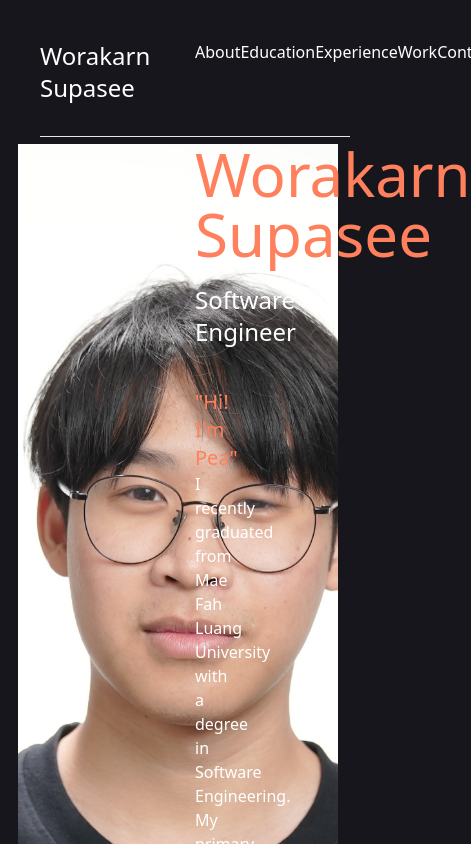
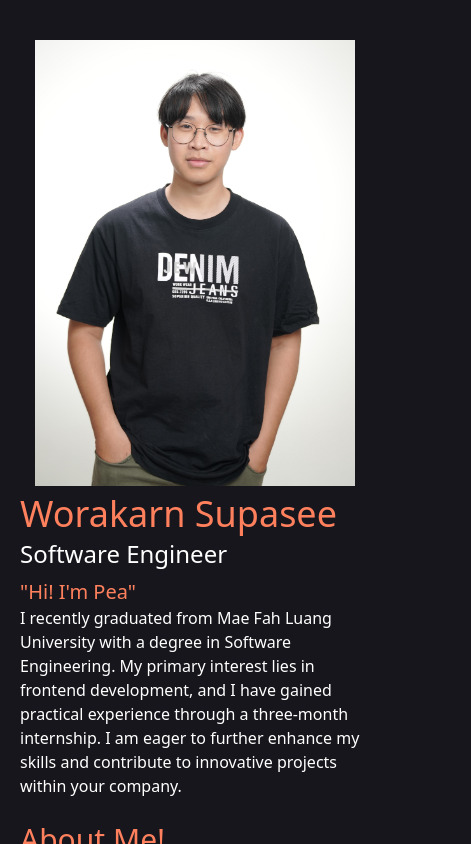
Before and after one commit to WorakarnSupasee/resume, a Nuxt app: page / in a window 390 px wide. Shown: the top 844 px of the page, 471 px wide, since content can reach past the window. Built offline with nearby package versions, Linux system fonts and the light colour scheme.

Commit message:
[dev] add responsive

```diff
--- a/pages/index.vue
+++ b/pages/index.vue
@@ -1,7 +1,7 @@
 <template>
   <div>
-    <header class="px-10 pt-10 fixed top-0 bg-[#17161C] w-full z-10">
-      <nav class="flex">
+    <header class="px-10 pt-10 md:fixed top-0 bg-[#17161C] w-full z-10">
+      <nav class="hidden md:flex">
         <div class="w-2/4">
           <p class="text-2xl">Worakarn Supasee</p>
         </div>
@@ -13,17 +13,17 @@
           <a class="cursor-pointer hover:text-[#FE805D]" @click="goto(contact)">Contact</a>
         </div>
       </nav>
-      <hr class="mt-8" />
+      <hr class="hidden md:flex mt-8" />
     </header>
-    <div class="px-40">
-      <div class="flex mt-12 pt-24">
-        <div class="w-2/4 flex justify-center">
+    <div class="px-5 md:px-15 lg:px-40">
+      <div class="md:flex mt-0 pt-0 md:mt-12 md:pt-24">
+        <div class="md:w-2/4 flex justify-center">
           <img src="/Pea.JPG" alt="" class="max-w-xs max-h-xs object-cover">
         </div>
-        <div class="w-2/4 ">
-          <p class="mb-5 text-[#FE805D] text-6xl">Worakarn Supasee</p>
+        <div class="md:w-2/4">
+          <p class="mb-1 md:mb-5 text-[#FE805D] text-4xl md:text-6xl mt-2 md:mt-0">Worakarn Supasee</p>
           <p class="text-2xl">Software Engineer</p>
-          <p class="mt-10 text-xl text-[#FE805D]" ref="about">"Hi! I'm Pea"</p>
+          <p class="mt-2 md:mt-10 text-xl text-[#FE805D]" ref="about">"Hi! I'm Pea"</p>
           <p>I recently graduated from Mae Fah Luang University with a degree in Software Engineering.
             My primary interest lies in frontend development, and I have gained practical experience through a
             three-month
@@ -103,25 +103,18 @@
 
       <div class="mt-32 text-start">
         <h2 class="text-3xl text-[#FE805D]  mb-12 text-center" ref="skill">SKILL</h2>
-        <div class="grid grid-cols-5 gap-5 justify-items-center content-center">
+        <div class="grid grid-cols-4 md:grid-cols-5 gap-5 justify-items-center content-center">
           <!-- eslint-disable -->
-          <div class="w-full h-full rounded bg-[#323030] py-4 my-4 content-center" v-for="item in skillList">
+          <div class="w-full h-full rounded bg-[#323030] py-4 my-4 px-2 content-center" v-for="item in skillList">
             <nuxt-img :src="item.image" alt="" class="w-[80px] h-[80px] mx-auto"/>
-            <p class="text-center mt-2 font-medium">{{ item.name }}</p>
+            <p class="truncate text-center mt-2 font-medium">{{ item.name }}</p>
           </div>
         </div>
       </div>
 
       <div class="mt-32 text-start">
         <h2 class="text-3xl text-[#FE805D]  mb-12 text-center" ref="work">RECENT WORKS</h2>
-        <div class="grid grid-cols-3 justify-items-center">
-
-          <!-- <div class="w-[326px] h-[326px] rounded bg-[#323030] my-4">
-          <img src="https://kousikaganesan.github.io/_nuxt/img/840cef6.jpeg" alt=""
-            class="w-[326px] h-[226px] object-cover">
-          <p class="text-start mt-2 font-bold ml-5 text-xl">Title</p>
-          <p class="text-start font-base ml-5">Sub Title</p>
-        </div> -->
+        <div class="grid grid-cols-1 md:grid-cols-2 lg:grid-cols-2 justify-items-center">
 
           <div class="w-[326px] h-[326px] rounded bg-[#323030] my-4 group">
             <div class="relative overflow-hidden">
@@ -196,11 +189,9 @@ function openLink(link: any) {
 }
 
 function openDialog() {
-  console.log('hi1:', showDialog)
   showDialog.value = true;
 }
 function closeDialog() {
-  console.log('hi2:', showDialog)
   showDialog.value = false;
 }
 
```
